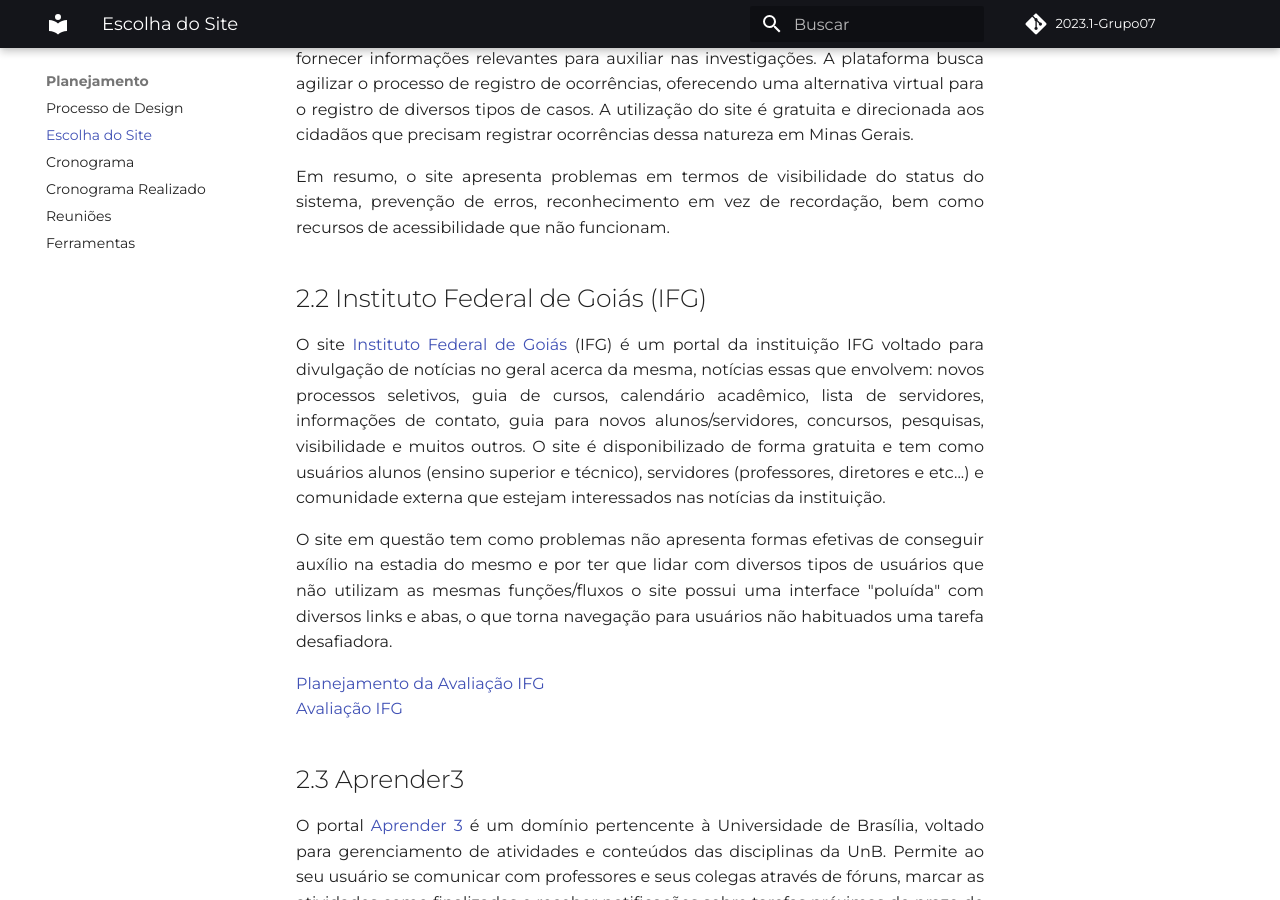
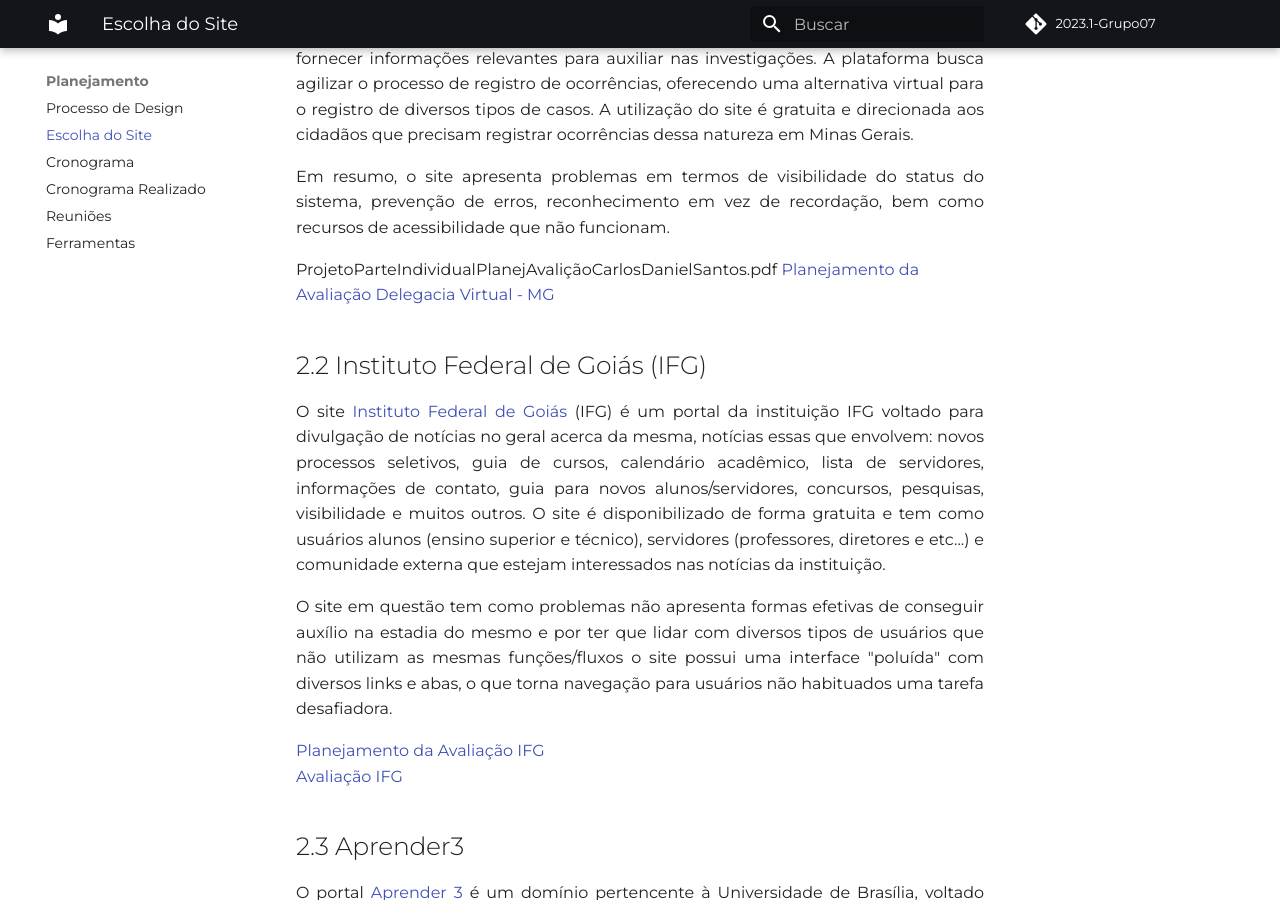
Before and after one commit to Interacao-Humano-Computador/2023.1-Agiel, an MkDocs documentation site: the page built from docs/planejamento/escolha_do_site.md, in a window 1280 px wide and 900 px high, scrolled down 705 px. Built offline with MkDocs 1.6.1 and Material for MkDocs 9.7.7, drawn with Linux system fonts in a browser that asks for light colours; some web fonts are replaced; comment, search, counter and statistics services are not loaded.

Commit message:
docs: atualiza site escolhidos

```diff
--- a/docs/planejamento/escolha_do_site.md
+++ b/docs/planejamento/escolha_do_site.md
@@ -16,7 +16,8 @@
 <p align="justify">
 Em resumo, o site apresenta problemas em termos de visibilidade do status do sistema, prevenção de erros, reconhecimento em vez de recordação, bem como recursos de acessibilidade que não funcionam.
 </p>
-
+ProjetoParteIndividualPlanejAvaliçãoCarlosDanielSantos.pdf
+<a href="https://github.com/Interacao-Humano-Computador/2023.1-Grupo07/blob/main/docs/assets/sites/ProjetoParteIndividualPlanejAvaliçãoCarlosDanielSantos.pdf">Planejamento da Avaliação Delegacia Virtual - MG</a><br>
 ## 2.2 Instituto Federal de Goiás (IFG)
 <p align="justify">
 O site <a href="https://www.ifg.edu.br/">Instituto Federal de Goiás</a> (IFG) é um portal da instituição IFG voltado para divulgação de notícias no geral acerca da mesma, notícias essas que envolvem: novos processos seletivos, guia de cursos, calendário acadêmico, lista de servidores, informações de contato, guia para novos alunos/servidores, concursos, pesquisas, visibilidade e muitos outros. O site é disponibilizado de forma gratuita e tem como usuários alunos (ensino superior e técnico), servidores (professores, diretores e etc...) e comunidade externa que estejam interessados nas notícias da instituição.
```
Also changed, not shown: 1 other file.
